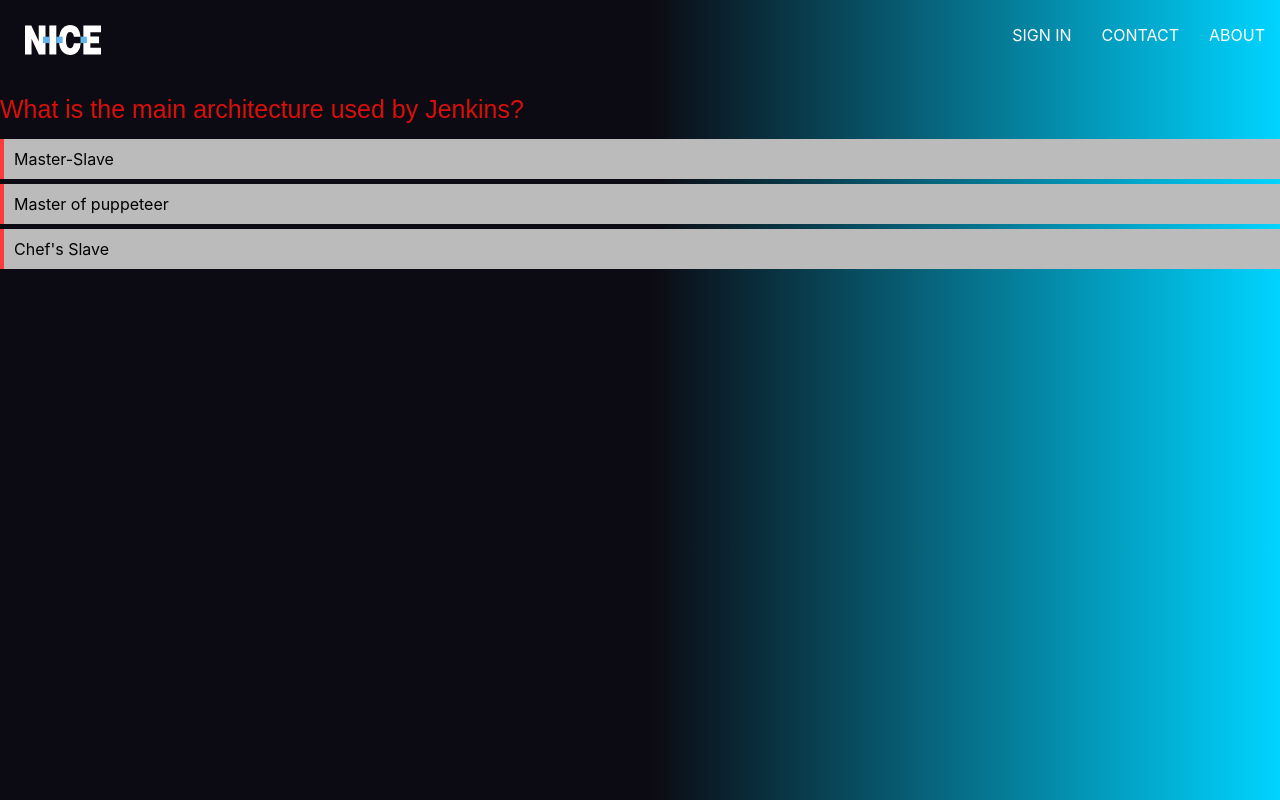
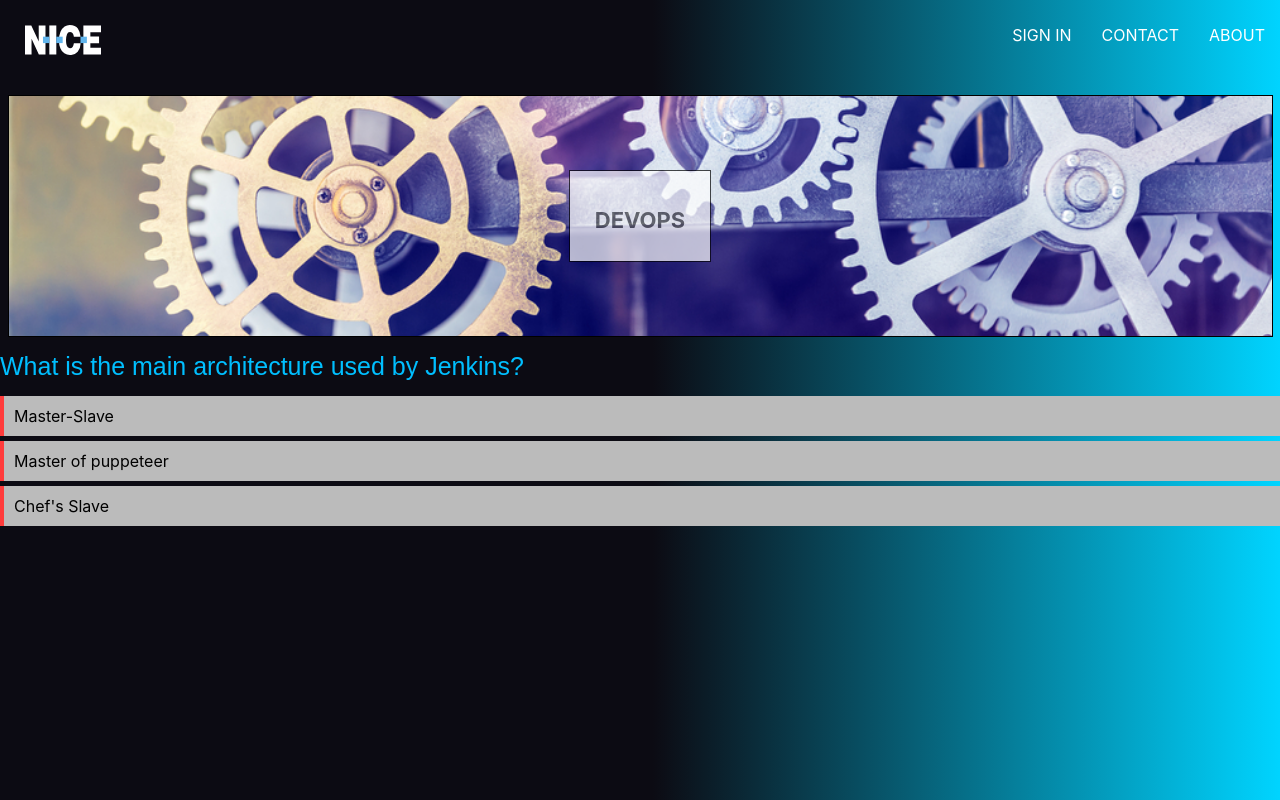
Before and after one commit to taldo17/evolve, a React (Create React App) app: page /evolve/devops/quiz in a window 1280 px wide. Built offline with nearby package versions, Linux system fonts and the light colour scheme; no server answers.

Commit message:
fixing some stuff

```diff
--- a/src/pages/devops/quiz/QuizMain.js
+++ b/src/pages/devops/quiz/QuizMain.js
@@ -2,6 +2,8 @@
 import Question from './question/Question';
 import Answer from './answer/Answer';
 import './QuizMain.css';
+import {evolveSections} from "../../../data/data";
+import MenuItem from "../../../components/menu-item/menu-item";
 
 export default class Quiz extends Component {
 
@@ -40,16 +42,17 @@
         score: 0
     }
 
+
     // the method that checks the correct answer
     checkAnswer = answer => {
-        const { correctAnswers, step, score } = this.state;
-        if(answer === correctAnswers[step]){
+        const {correctAnswers, step, score} = this.state;
+        if (answer === correctAnswers[step]) {
             this.setState({
                 score: score + 1,
                 correctAnswer: correctAnswers[step],
                 clickedAnswer: answer
             });
-        }else{
+        } else {
             this.setState({
                 correctAnswer: 0,
                 clickedAnswer: answer
@@ -66,9 +69,15 @@
         });
     }
 
-    render(){
-        let { questions, answers, correctAnswer, clickedAnswer, step, score } = this.state;
-        return(
+    render(props) {
+        let devopsSection = evolveSections.find((section) => section.title === 'devops');
+        let devopPageMenuItem = {...devopsSection};
+        devopPageMenuItem.subtitle = '';
+        let {questions, answers, correctAnswer, clickedAnswer, step, score} = this.state;
+        return (
+            <div>
+                <MenuItem id={devopPageMenuItem.id} {...devopPageMenuItem}/>
+
                 <div className="Content">
                     {step <= Object.keys(questions).length ?
                         (<>
@@ -88,7 +97,8 @@
                                     clickedAnswer && Object.keys(questions).length >= step
                                         ? false : true
                                 }
-                        onClick={() => this.nextStep(step)}>Next</button>
+                                onClick={() => this.nextStep(step)}>Next
+                            </button>
                         </>) : (
                             <div className="finalPage">
                                 <h1>You have completed the quiz!</h1>
@@ -98,6 +108,7 @@
                         )
                     }
                 </div>
+            </div>
         );
     }
 }
--- a/src/pages/devops/quiz/question/Question.css
+++ b/src/pages/devops/quiz/question/Question.css
@@ -3,7 +3,7 @@
     font-size: 25px;
     font-family: Arial,sans-serif;
     font-weight: normal;
-    color: #da0f0b;
+    color: deepskyblue;
     text-transform: none;
     text-shadow: none;
     text-align: left;
```
Also changed, not shown: src/pages/devops/quiz/devops-quiz.jsx (deleted). Lines whose indentation alone changed are shown as unchanged.
